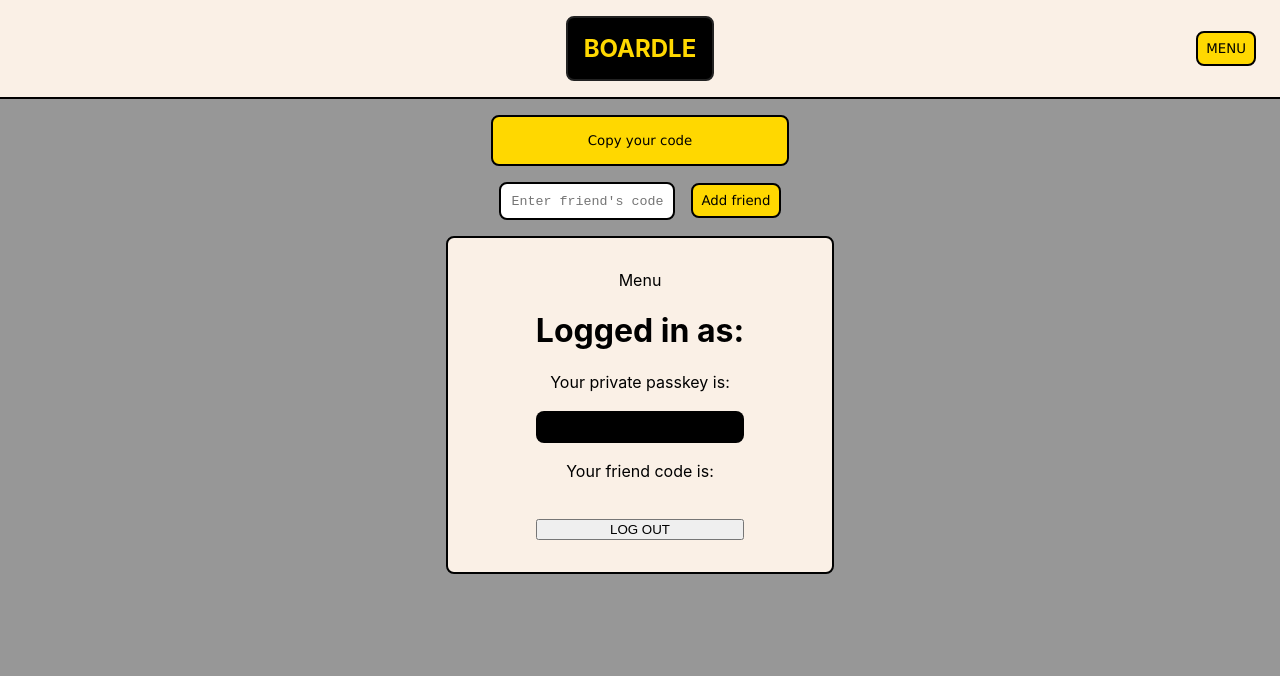
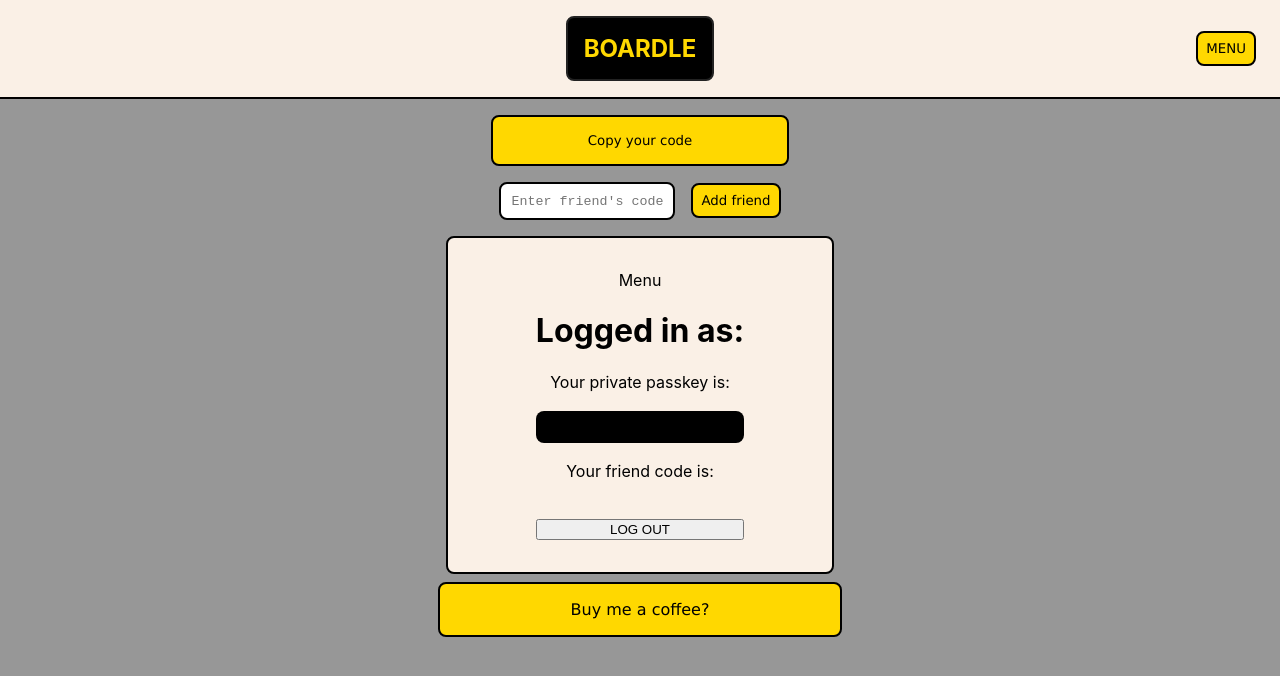
Before and after one commit to alevin93/boardle, a React (Create React App) app: page / in a window 1280 px wide. Both pictures are taken after a click on the button "MENU". Shown: the top 676 px of the page. Built offline with nearby package versions, Linux system fonts and the light colour scheme; no server answers.

Commit message:
minor fixes

```diff
--- a/src/App.css
+++ b/src/App.css
@@ -236,10 +236,10 @@
 }
 
 .score-container {
+  background-color: #FAF0E6;
   max-width: 100%;
   overflow-x: auto;
   display: flex;
-  background-color: #FAF0E6;
   padding: 1rem;
   border-bottom: 2px black solid;
   border-top: 2px black solid;
@@ -313,3 +313,19 @@ p {
   max-width: 100vw;
   overflow-x: auto;
 }
+
+.buy-me-a-coffee {
+  text-decoration-line: none;
+  width: 100%;
+  background-color: #FFD800;
+  border: 2px black solid;
+  border-radius: .5rem;
+  color: black;
+  padding: 1rem;
+  font-family:Verdana, Geneva, Tahoma, sans-serif;
+}
+
+.coffee-container {
+  display: flex;
+  justify-content: center;
+}
--- a/src/components/Menu.js
+++ b/src/components/Menu.js
@@ -65,6 +65,9 @@ function Menu() {
 
       <button onClick={handleLogOut} >LOG OUT</button>
       </div>
+      <div className='coffee-container'>
+      <a className='buy-me-a-coffee' href="https://buymeacoffee.com/alevin93" target="_blank">Buy me a coffee?</a>
+      </div>
       </div>
     </div>
     )
```
